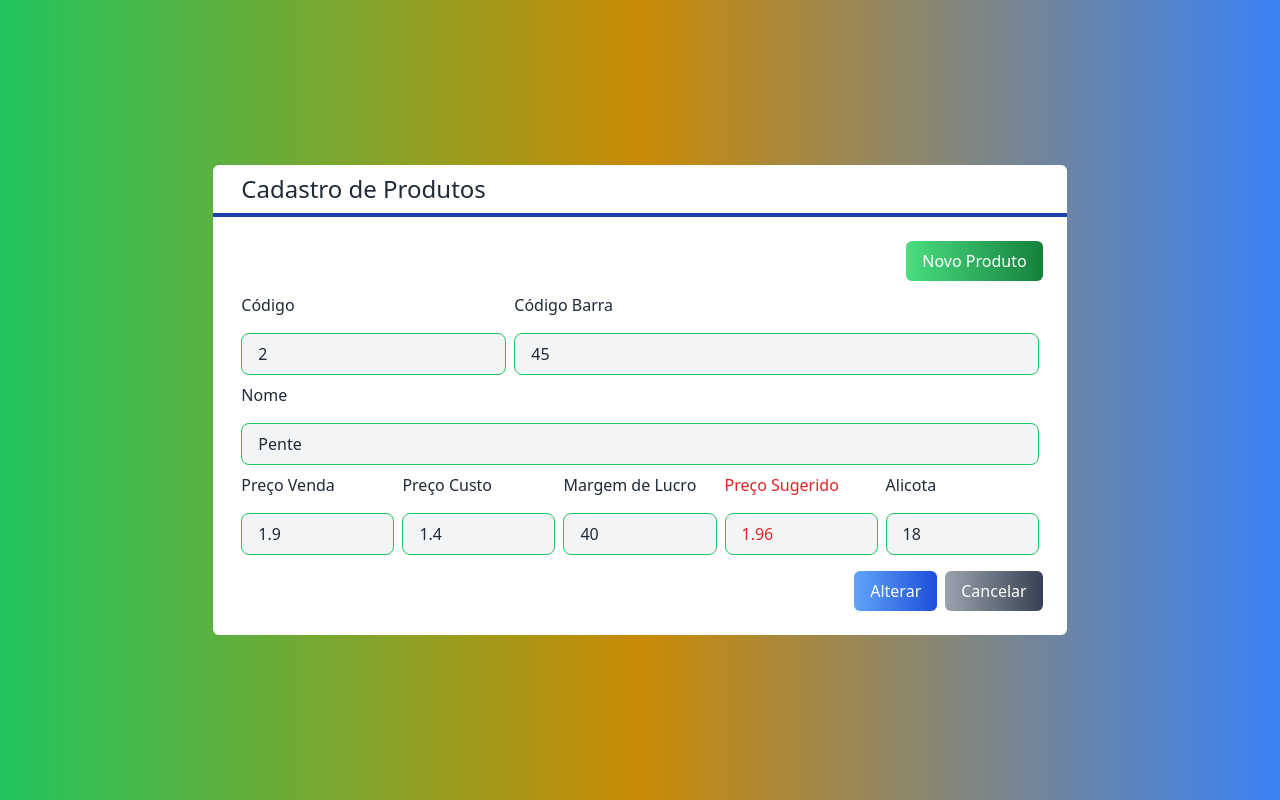
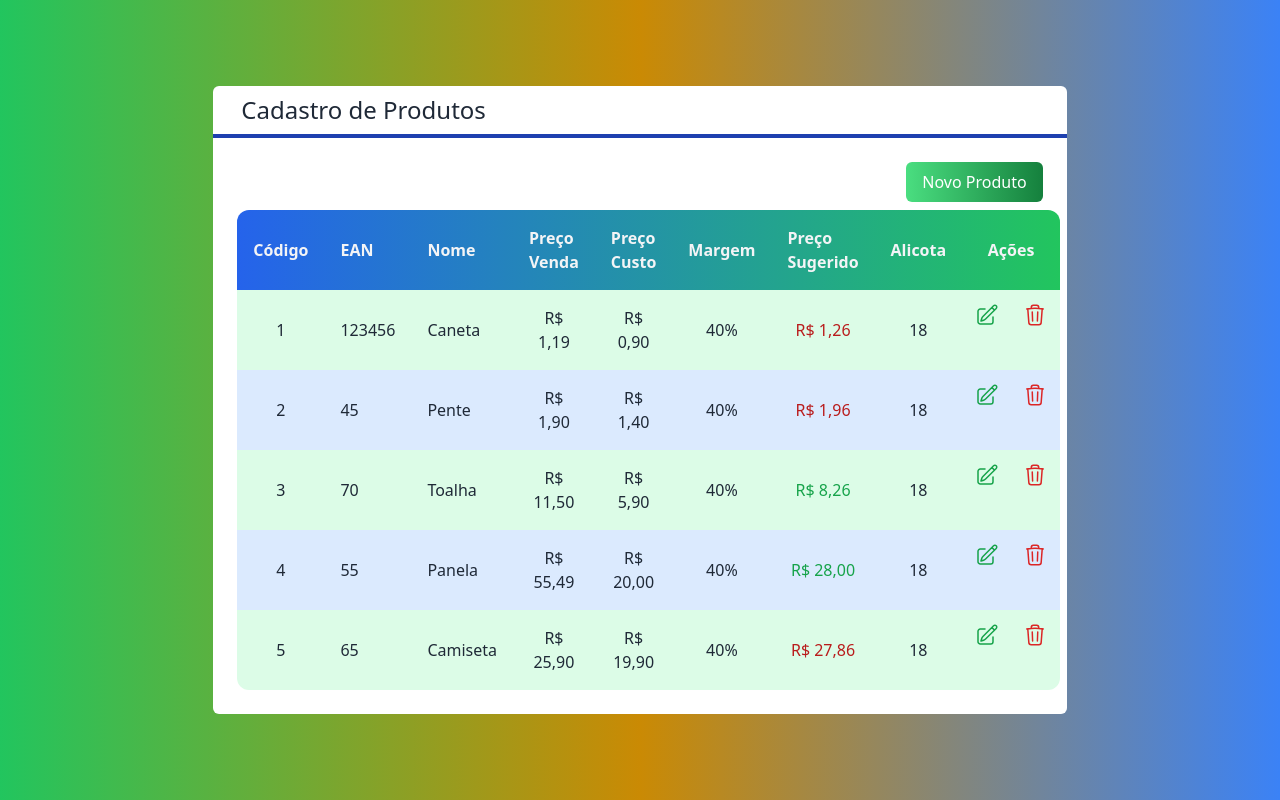
Before and after one commit to davidIsrael-rj/cadastro_produtos_Next.js, a Next.js app: page / in a window 1280 px wide. Built offline with nearby package versions, Linux system fonts and the light colour scheme.

Commit message:
Alterando entre Tabela e Formulário

```diff
--- a/src/components/Botao.tsx
+++ b/src/components/Botao.tsx
@@ -2,11 +2,12 @@ interface BotaoProps {
     cor?: 'green' | 'blue' | 'gray'
     className?: string
     children: any
+    onClick?: () => void
 }
 export default function Botao(props: BotaoProps){
     const cor = props.cor ?? 'gray'
     return(
-        <button className={`
+        <button onClick={props.onClick} className={`
             bg-gradient-to-r from-${cor}-400 to-${cor}-700
             text-white px-4 py-2 rounded-md
             ${props.className}
--- a/src/components/Formulario.tsx
+++ b/src/components/Formulario.tsx
@@ -6,6 +6,8 @@ import Botao from "./Botao";
 
 interface FormularioProps {
     produto: Produto
+    produtoMudou?:(produto: Produto)=> void
+    cancelado?: ()=> void
 }
 export default function Formulario(props: FormularioProps) {
     const id = props.produto?.id
@@ -65,12 +67,14 @@ export default function Formulario(props: FormularioProps) {
                 <Entrada texto="Preço Sugerido" tipo="number" valor={precSugerido} classNam={`flex-1 w-2 ${corPS(precVenda, precSugerido)}`} />
                 <Entrada texto="Alicota" valor={alicota} valorMudou={setAlicota} classNam={`flex-1 w-2 `} />
             </div>
+
             <div className="flex justify-end mt-3">
-                <Botao cor="blue" className="mr-2">
+                <Botao cor="blue" className="mr-2"
+                    onClick={() => props.produtoMudou?.(new Produto(codBarra, nome,precVenda, precCusto, margem, alicota, id))}>
                     {id ? 'Alterar' : 'Salvar'}
                 </Botao>
 
-                <Botao>
+                <Botao onClick={props.cancelado}>
                     Cancelar
                 </Botao>
 
--- a/src/pages/index.tsx
+++ b/src/pages/index.tsx
@@ -3,6 +3,7 @@ import Formulario from "@/components/Formulario";
 import Layout from "@/components/Layout";
 import Tabela from "@/components/Tabela";
 import Produto from "@/core/Produto";
+import { useState } from "react";
 
 export default function Home() {
   const produtos = [
@@ -21,19 +22,38 @@ export default function Home() {
     console.log(`Excluir ${produto.nome}`)
   }
 
+  function salvarProduto(produto: Produto){
+    console.log(produto)
+  }
+  const [visivel, setVisivel] = useState<'tabela' | 'form'>('tabela')
+
   return (
     <div className={`
       flex h-screen justify-center items-center
       bg-gradient-to-r from-green-500 via-yellow-600 to-blue-500
     `}>
       <Layout titulo="Cadastro de Produtos">
-        <div className="flex justify-end">
-          <Botao cor="green" className="mb-2">Novo Produto</Botao>
-        </div>
-        {/* <Tabela produtos={produtos}
-          produtoSelecionado={produtoSelecionado}
-          produtoExcluido={produtoExcluido} /> */}
-          <Formulario produto={produtos[1]}/>
+        {visivel === 'tabela' ? (
+          <>
+            <div className="flex justify-end">
+              <Botao
+              onClick={()=> setVisivel('form')}
+                cor="green"
+                className="mb-2">
+                Novo Produto
+              </Botao>
+            </div>
+            <Tabela produtos={produtos}
+              produtoSelecionado={produtoSelecionado}
+              produtoExcluido={produtoExcluido} />
+          </>
+        ) : (
+          <Formulario
+          produto={produtos[1]}
+          produtoMudou={salvarProduto}
+          cancelado={()=> setVisivel('tabela')}
+          />
+        )}
       </Layout>
     </div>
 
```
